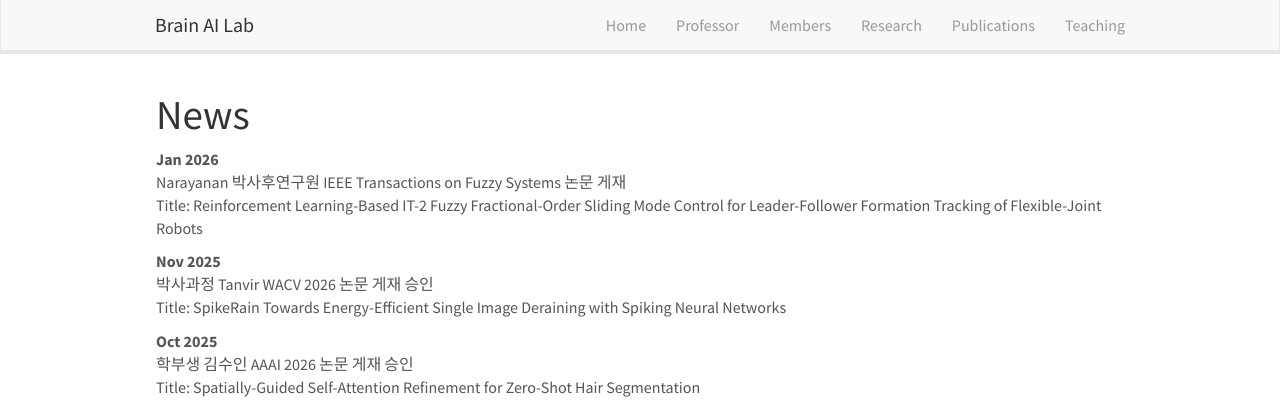
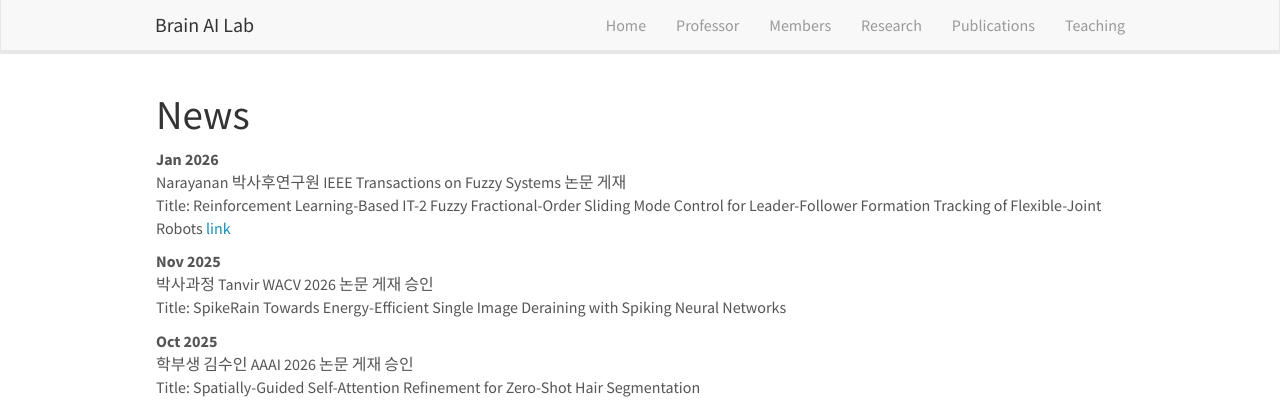
Before and after one commit to KNU-BrainAI/knu-brainai.github.io, a Jekyll site: the page built from _pages/allnews.md, in a window 1280 px wide and 900 px high. Shown: the top 412 px of the window. Built offline with Jekyll 4.4.1, drawn with Linux system fonts in a browser that asks for light colours; nearby versions of some CDN libraries.

Commit message:
Update news.yml

```diff
--- a/_data/news.yml
+++ b/_data/news.yml
@@ -1,6 +1,6 @@
 - date: Jan 2026
   headline: "Narayanan 박사후연구원 IEEE Transactions on Fuzzy Systems 논문 게재"
-  details: "Title: Reinforcement Learning-Based IT-2 Fuzzy Fractional-Order Sliding Mode Control for Leader-Follower Formation Tracking of Flexible-Joint Robots"
+  details: "Title: Reinforcement Learning-Based IT-2 Fuzzy Fractional-Order Sliding Mode Control for Leader-Follower Formation Tracking of Flexible-Joint Robots <a href='https://ieeexplore.ieee.org/document/11271812'>link</a>"
 
 - date: Nov 2025
   headline: "박사과정 Tanvir WACV 2026 논문 게재 승인"
```
